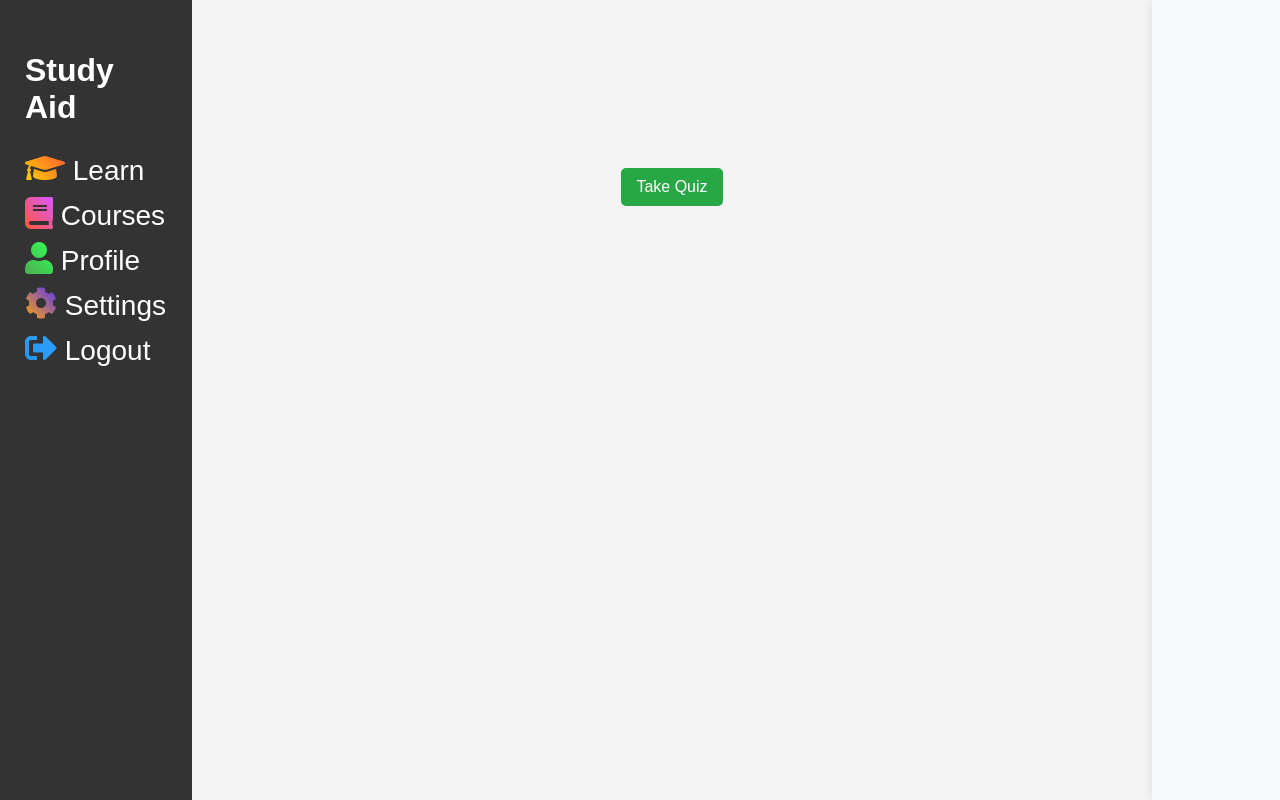
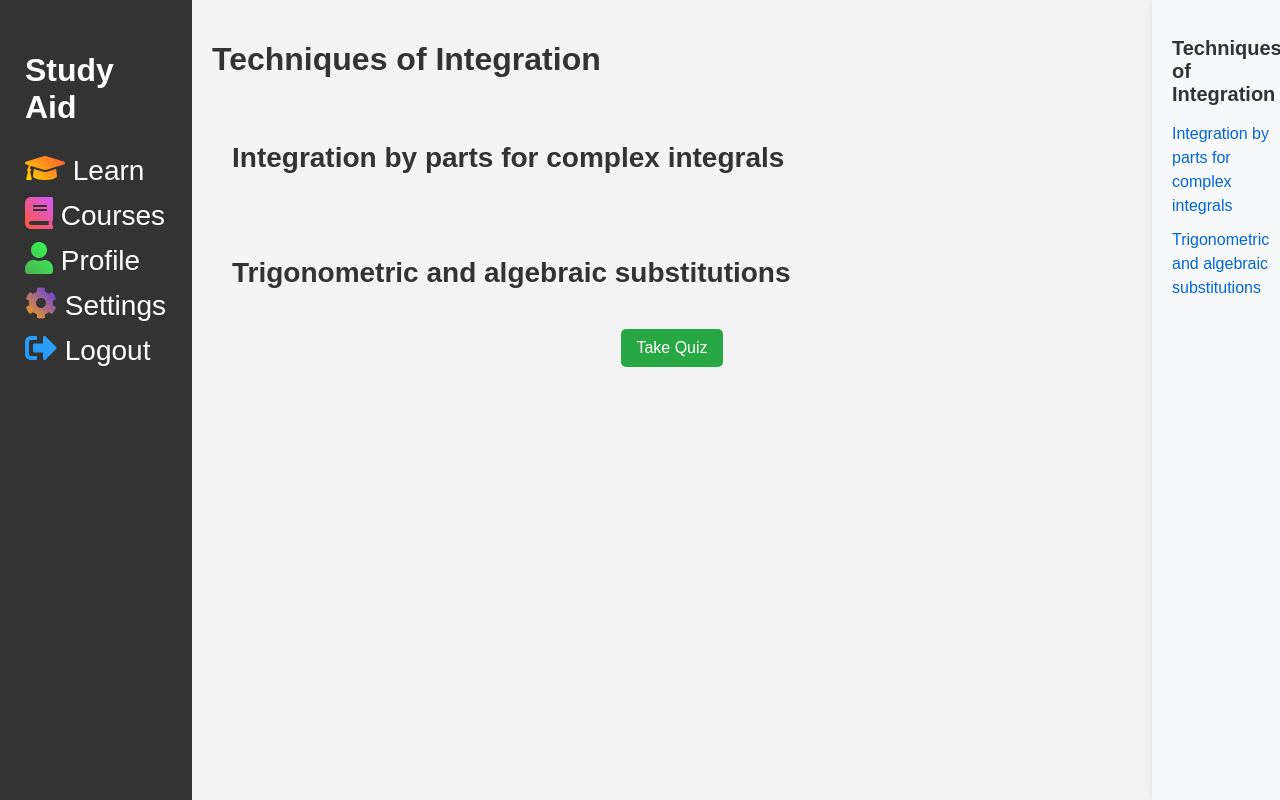
Before and after one commit to sally-20/InteractiveIntelligenceStudyAid, a Python web app: template templates/lessons/calitdlsn3.html in a window 1280 px wide. Run offline with Jinja, Linux system fonts and the light colour scheme; the template is opened without the code that fills it, so the values that code supplies are empty.

Commit message:
Update calitdlsn3.html

```diff
--- a/templates/lessons/calitdlsn3.html
+++ b/templates/lessons/calitdlsn3.html
@@ -3,7 +3,7 @@
 <head>
     <meta charset="UTF-8">
     <meta name="viewport" content="width=device-width, initial-scale=1.0">
-    <title></title>
+    <title>Techniques of Integration</title>
     <link rel="stylesheet" href="{{ url_for('static', filename='css/learningstyles.css') }}">
     <link rel="stylesheet" href="https://cdnjs.cloudflare.com/ajax/libs/font-awesome/5.15.3/css/all.min.css">
     <style>
@@ -378,16 +378,16 @@
             </ul>
         </aside>
         <main class="lesson-main-content">
-            <h1></h1>
+            <h1>Techniques of Integration</h1>
             <div id="sublesson1">
-                <h2></h2>
+                <h2>Integration by parts for complex integrals</h2>
                 <p>
 
                 </p>
             </div>
             <!-- Sub Lesson 2 Content -->
             <div id="sublesson2">
-                <h2></h2>
+                <h2>Trigonometric and algebraic substitutions</h2>
                 <p>
 
                 </p>
@@ -400,10 +400,10 @@
             </div>
         </main>
         <aside class="sidebar-right">
-            <h2></h2>
+            <h2>Techniques of Integration</h2>
             <ul class="sub-lesson-links">
-                <li><a href="#sublesson1"></a></li>
-                <li><a href="#sublesson2"></a></li>
+                <li><a href="#sublesson1">Integration by parts for complex integrals</a></li>
+                <li><a href="#sublesson2">Trigonometric and algebraic substitutions</a></li>
             </ul>
         </aside>
 </body>
```
